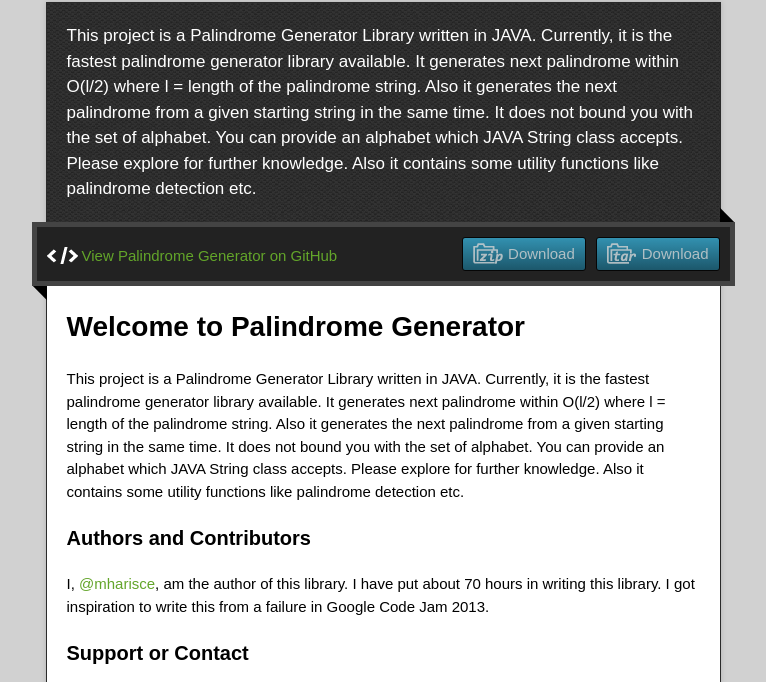
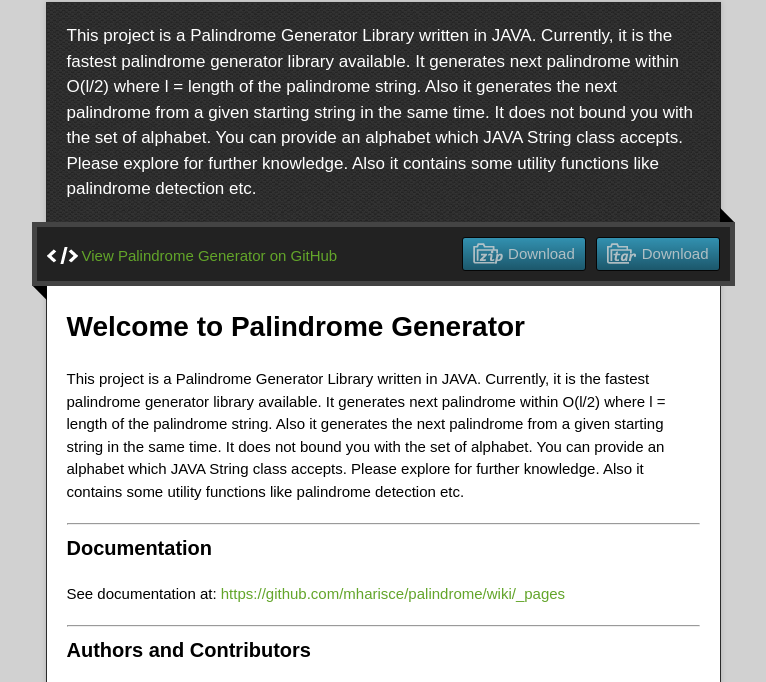
Before and after one commit to mharisce/palindrome-generator, a plain HTML site: page index.html in a window 1280 px wide. Shown: the part 218-900 px from the top of the page, without its empty margins (257-1023 px from the left). Drawn offline with nearby package versions, Linux system fonts and the light colour scheme.

Commit message:
Create gh-pages branch via GitHub

```diff
--- a/index.html
+++ b/index.html
@@ -41,7 +41,12 @@
 
 <p>This project is a Palindrome Generator Library written in JAVA.  Currently, it is the fastest palindrome generator library available. It generates next palindrome within O(l/2) where l = length of the palindrome string. Also it generates the next palindrome from a given starting string in the same time. It does not bound you with the set of alphabet. You can provide an alphabet which JAVA String class accepts. Please explore for further knowledge. Also it contains some utility functions like palindrome detection etc.</p>
 
-<h3>
+<hr><h3>
+<a name="documentation" class="anchor" href="#documentation"><span class="octicon octicon-link"></span></a>Documentation</h3>
+
+<p>See documentation at: <a href="https://github.com/mharisce/palindrome/wiki/_pages">https://github.com/mharisce/palindrome/wiki/_pages</a></p>
+
+<hr><h3>
 <a name="authors-and-contributors" class="anchor" href="#authors-and-contributors"><span class="octicon octicon-link"></span></a>Authors and Contributors</h3>
 
 <p>I, <a href="https://github.com/mharisce" class="user-mention">@mharisce</a>, am the author of this library. I have put about 70 hours in writing this library. I got inspiration to write this from a failure in Google Code Jam 2013.</p>
@@ -57,7 +62,7 @@ If you have trouble in finding palindrome.jar you can download the latest versio
     </div>
     <footer>
       <div class="owner">
-      <p><a href="https://github.com/mharisce" class="avatar"><img src="https://0.gravatar.com/avatar/1fa33f123dad5b6236bad2d730ab5df0?d=https%3A%2F%2Fidenticons.github.com%2Faaaa472e66ae47d7caf78da958a3aa76.png&amp;r=x&amp;s=60" width="48" height="48"/></a> <a href="https://github.com/mharisce">mharisce</a> maintains <a href="https://github.com/mharisce/palindrome">Palindrome Generator</a></p>
+      <p><a href="https://github.com/mharisce" class="avatar"><img src="https://1.gravatar.com/avatar/1fa33f123dad5b6236bad2d730ab5df0?d=https%3A%2F%2Fidenticons.github.com%2Faaaa472e66ae47d7caf78da958a3aa76.png&amp;r=x&amp;s=60" width="48" height="48"/></a> <a href="https://github.com/mharisce">mharisce</a> maintains <a href="https://github.com/mharisce/palindrome">Palindrome Generator</a></p>
 
 
       </div>
```
Also changed, not shown: params.json (+1 -1 lines).
